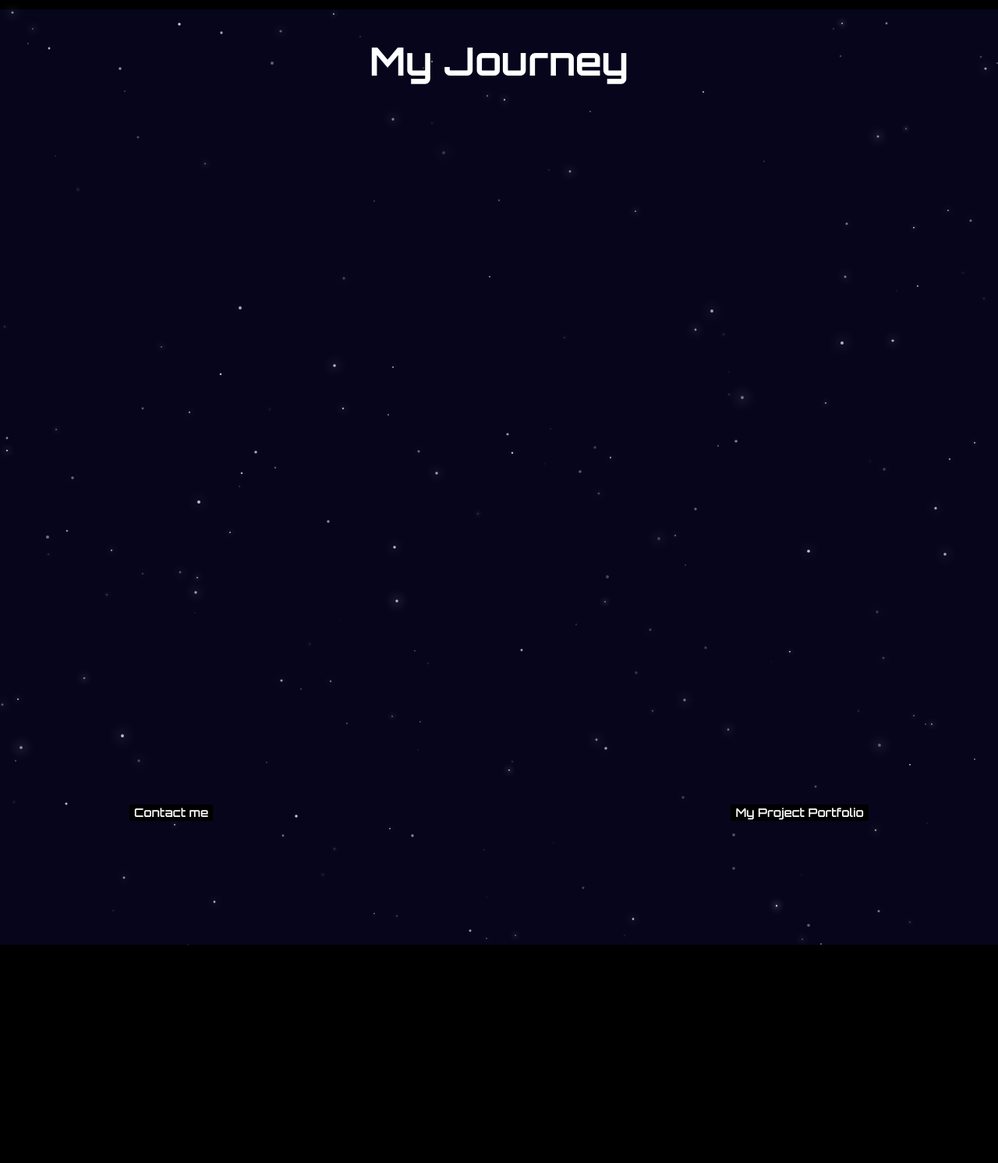
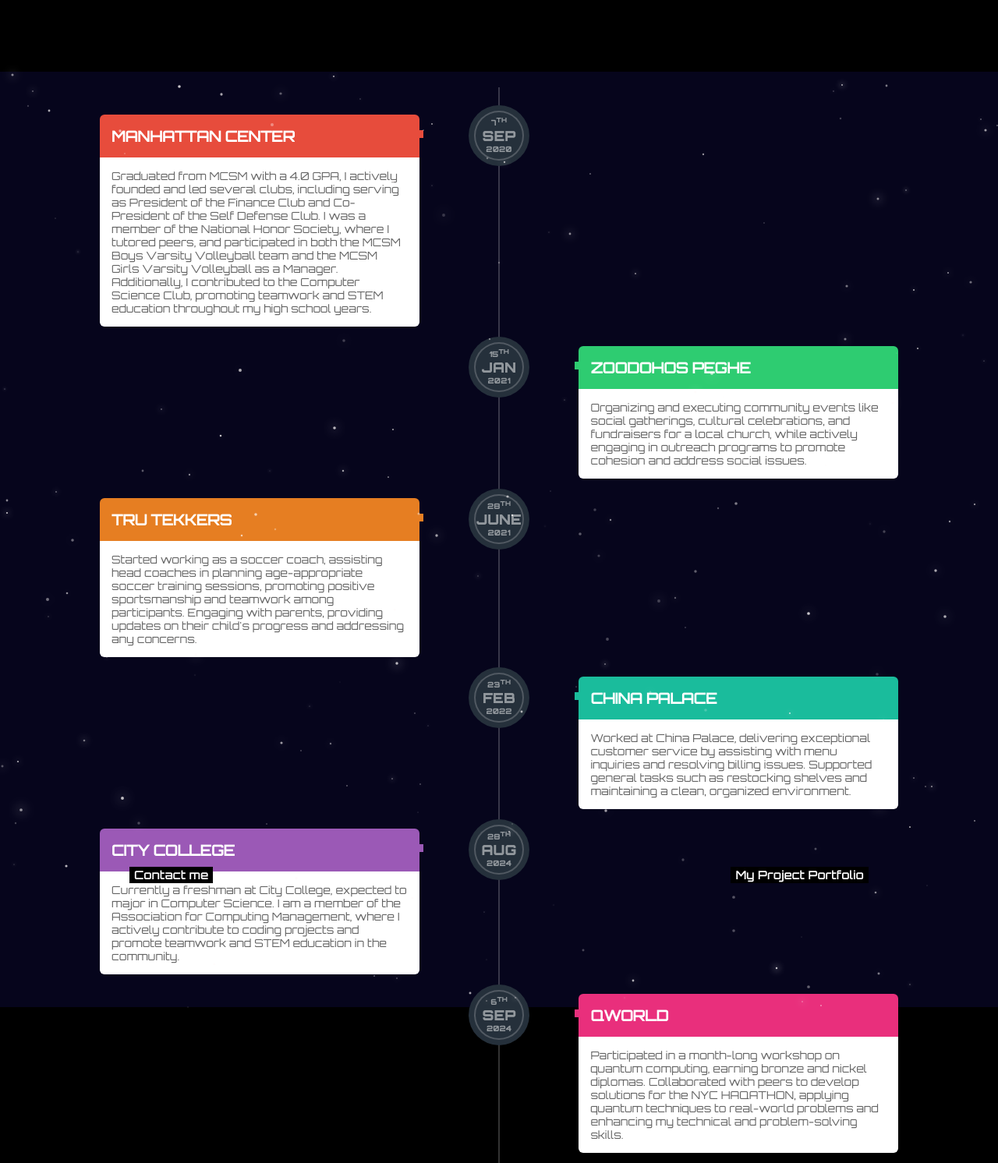
Before and after one commit to Atsano10/Homepage, a plain HTML site: page index.html in a window 1280 px wide. Shown: the part 1491-2983 px from the top of the page at 78% size. Before the commit the page ends 2704 px from the top, so only its background shows below. Drawn offline with Linux system fonts and the light colour scheme.

Commit message:
Update index.html

```diff
--- a/index.html
+++ b/index.html
@@ -6,6 +6,7 @@
     <title>Apostolos Tsano</title>
     <link href="index.css" rel="stylesheet">
     <link href="background.css" rel="stylesheet">
+    <link href="timeline.css" rel="stylesheet">
     <link rel="preconnect" href="https://fonts.googleapis.com">
     <link rel="preconnect" href="https://fonts.gstatic.com" crossorigin>
     <link href="https://fonts.googleapis.com/css2?family=Orbitron:wght@400..900&display=swap" rel="stylesheet">
@@ -49,9 +50,90 @@
         </div>
     </div>
 
+    <h1 style="z-index: 4;" class="title">My Journey</h1>
     <div class="heading-container">
-        <h1 style="z-index: 4;">My Journey</h1>
-        <div id="starry-background"></div>
+        <div id="starry-background">
+            <section style="padding-top: 30px;"id="timeline">
+                <article>
+                  <div class="inner">
+                    <span class="date">
+                      <span class="day">7<sup>th</sup></span>
+                      <span class="month">Sep</span>
+                      <span class="year">2020</span>
+                    </span>
+                    <h2>Manhattan Center</h2>
+                    <p>Graduated from MCSM with a 4.0 GPA, I actively founded and led several clubs, including serving as President of the Finance Club and Co-President of the Self Defense Club. I was a member of the National Honor Society, where I tutored peers, and participated in both the MCSM Boys Varsity Volleyball team and the MCSM Girls Varsity Volleyball as a Manager. Additionally, I contributed to the Computer Science Club, promoting teamwork and STEM education throughout my high school years.</p>
+                  </div>
+                </article>
+                <article>
+                  <div class="inner">
+                    <span class="date">
+                      <span class="day">15<sup>th</sup></span>
+                      <span class="month">Jan</span>
+                      <span class="year">2021</span>
+                    </span>
+                    <h2>Zoodohos Peghe</h2>
+                    <p>Organizing and executing community events like social gatherings, cultural celebrations, and fundraisers for a local church, while actively engaging in outreach programs to promote cohesion and address social issues.</p>
+                  </div>
+                </article>
+                <article>
+                  <div class="inner">
+                    <span class="date">
+                      <span class="day">28<sup>th</sup></span>
+                      <span class="month">June</span>
+                      <span class="year">2021</span>
+                    </span>
+                    <h2>Tru Tekkers</h2>
+                    <p>Started working as a soccer coach, assisting head coaches in planning age-appropriate soccer training sessions, promoting positive sportsmanship and teamwork among participants. Engaging with parents, providing updates on their child's progress and addressing any concerns.</p>
+                  </div>
+                </article>
+                <article>
+                  <div class="inner">
+                    <span class="date">
+                      <span class="day">23<sup>th</sup></span>
+                      <span class="month">Feb</span>
+                      <span class="year">2022</span>
+                    </span>
+                    <h2>China Palace</h2>
+                    <p>
+                        Worked at China Palace, delivering exceptional customer service by assisting with menu inquiries and resolving billing issues. Supported general tasks such as restocking shelves and maintaining a clean, organized environment.</p>
+                  </div>
+                </article>
+                <article>
+                  <div class="inner">
+                    <span class="date">
+                      <span class="day">28<sup>th</sup></span>
+                      <span class="month">Aug</span>
+                      <span class="year">2024</span>
+                    </span>
+                    <h2>City college</h2>
+                    <p>Currently a freshman at City College, expected to major in Computer Science. I am a member of the Association for Computing Management, where I actively contribute to coding projects and promote teamwork and STEM education in the community.</p>
+                  </div>
+                </article>
+                  <article>
+                    <div class="inner">
+                      <span class="date">
+                        <span class="day">6<sup>th</sup></span>
+                        <span class="month">Sep</span>
+                        <span class="year">2024</span>
+                      </span>
+                      <h2>QWorld</h2>
+                      <p>Participated in a month-long workshop on quantum computing, earning bronze and nickel diplomas. Collaborated with peers to develop solutions for the NYC HAQATHON, applying quantum techniques to real-world problems and enhancing my technical and problem-solving skills.</p>
+                    </div>
+                  </article>
+                  <article>
+                    <div class="inner">
+                      <span class="date">
+                        <span class="day">1<sup>st</sup></span>
+                        <span class="month">Sep</span>
+                        <span class="year">2024</span>
+                      </span>
+                      <h2>CodePath.org</h2>
+                      <p>Currently enrolled in a bootcamp focused on technical interview preparation, specializing in data structures and algorithms using Python. Engaging in structured exercises and coding challenges to develop expertise in tackling complex technical questions.</p>
+                    </div>
+                  </article>
+              </section>
+        </div>
     </div>
 
     <div class="button-container">
```
